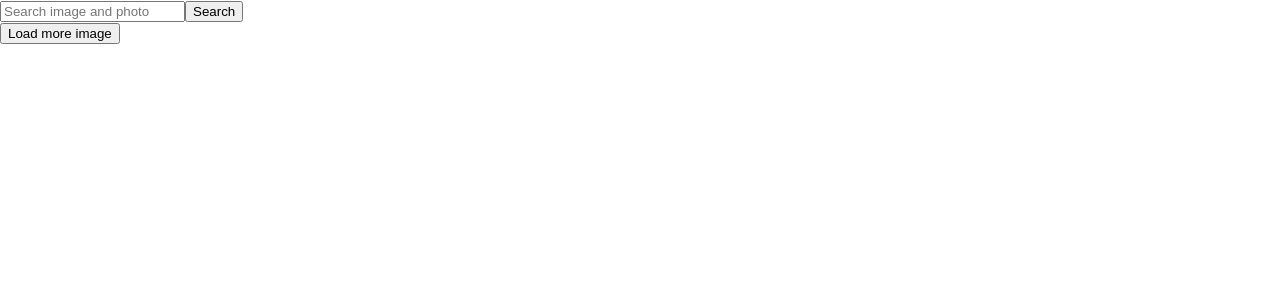
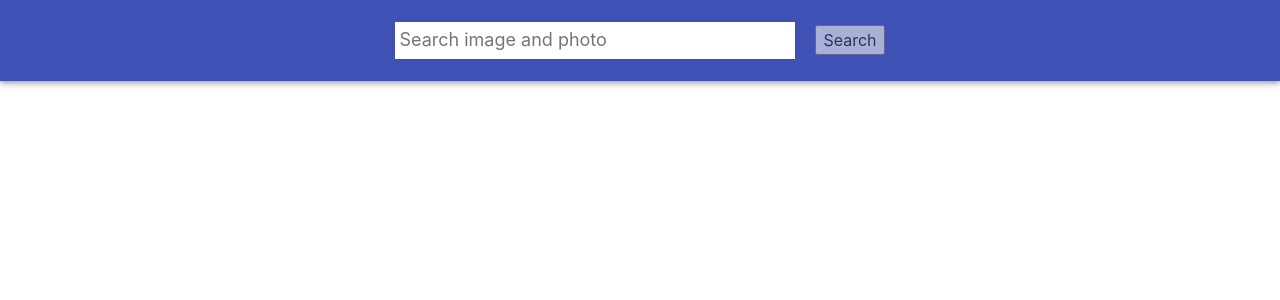
Before and after one commit to AnastasiiaZastup/goit-react-hw-03-image-finder, a React (Create React App) app: page / in a window 1280 px wide. Shown: the top 300 px of the page. Built offline with nearby package versions, Linux system fonts and the light colour scheme.

Commit message:
my commit

```diff
--- a/package.json
+++ b/package.json
@@ -9,6 +9,7 @@
     "@testing-library/user-event": "^13.5.0",
     "axios": "^1.6.2",
     "formik": "^2.4.5",
+    "modern-normalize": "^2.0.0",
     "react": "^18.1.0",
     "react-dom": "^18.1.0",
     "react-hot-toast": "^2.4.1",
--- a/src/components/App.jsx
+++ b/src/components/App.jsx
@@ -66,14 +66,19 @@ export class App extends Component {
   };
 
   render() {
-    const { images, isLoading } = this.state;
+    const { images, isLoading, allPage, page } = this.state;
     const galleryImage = images.length !== 0;
     return (
-      <div>
+      <div className='App'>
         <Searchbar onSubmit={this.handleSubmit} />
 
         {galleryImage && <ImageGallery images={images} />}
-        <Button onClick={this.handleLoadMore} />
+        {galleryImage && (
+          page<allPage
+          ? <Button onClick={this.handleLoadMore} />
+          : <p className='mess'>Opps!</p>
+        )}
+
         {isLoading && <Loader />}
         <Toaster />
       </div>
--- a/src/components/Button/Button.js
+++ b/src/components/Button/Button.js
@@ -1,3 +1,3 @@
 export const Button = ({ onClick }) => {
-  return <button onClick={onClick}>Load more image</button>;
+  return <button className="Button" onClick={onClick}>Load more image</button>;
 };
--- a/src/components/ImageGallery/ImageGallery.js
+++ b/src/components/ImageGallery/ImageGallery.js
@@ -3,7 +3,7 @@ import { ImageGalleryItem } from '../ImageGalleryItem/ImageGalleryItem';
 
 export const ImageGallery = ({ images }) => {
   return (
-    <ul>
+    <ul className='ImageGallery'>
       {images.map(item => {
         const {id, webformatURL, largeImageURL, tags} = item;
         return (
--- a/src/components/ImageGalleryItem/ImageGalleryItem.js
+++ b/src/components/ImageGalleryItem/ImageGalleryItem.js
@@ -25,8 +25,8 @@ export class ImageGalleryItem extends Component {
 
     return (
       <div>
-        <li onClick={this.openModal}>
-          <img src={image} alt= {tags} />
+        <li className='ImageGalleryItem' onClick={this.openModal}>
+          <img className = "ImageGalleryItem-image" src={image} alt= {tags} />
         </li>
         {modalIsOpen && (
           <CustomModal isOpen={modalIsOpen} onClose={this.closeModal} largeImg = {largeImage} tags = {tags} />
--- a/src/components/Loader/Loader.js
+++ b/src/components/Loader/Loader.js
@@ -1,7 +1,9 @@
 import { Vortex } from 'react-loader-spinner';
 export const Loader = () => {
   return (
+    <div className='Loader'>
     <Vortex
+    className = "loaders"
       visible={true}
       height="80"
       width="80"
@@ -10,5 +12,6 @@ export const Loader = () => {
       wrapperClass="vortex-wrapper"
       colors={['red', 'green', 'blue', 'yellow', 'orange', 'purple']}
     />
+    </div>
   );
 };
--- a/src/components/Searchbar/Searchbar.js
+++ b/src/components/Searchbar/Searchbar.js
@@ -12,14 +12,15 @@ export const Searchbar = ({ onSubmit }) => {
           onSubmit(values);
         }}
       >
-        <Form>
+        <Form className='SearchForm'>
           <div>
             <Field
+            className = "SearchForm-input"
               type="text"
               name="query"
               placeholder="Search image and photo"
             />
-            <button type="submit">Search</button>
+            <button className='SearchForm-button' type="submit">Search</button>
           </div>
         </Form>
       </Formik>
--- a/src/index.js
+++ b/src/index.js
@@ -1,7 +1,8 @@
 import React from 'react';
 import ReactDOM from 'react-dom/client';
 import { App } from 'components/App';
-import './index.css';
+import './styles.css';
+import 'modern-normalize';
 
 ReactDOM.createRoot(document.getElementById('root')).render(
   <React.StrictMode>
--- /dev/null
+++ b/src/styles.css
@@ -0,0 +1,241 @@
+html {
+  box-sizing: border-box;
+  width: 100vw;
+  overflow-x: hidden;
+}
+
+*,
+*::before,
+*::after {
+  box-sizing: inherit;
+}
+
+body {
+  margin: 0;
+  font-family: -apple-system, BlinkMacSystemFont, 'Segoe UI', Roboto,
+    Oxygen-Sans, Ubuntu, Cantarell, 'Helvetica Neue', sans-serif;
+  color: #212121;
+  background-color: #fff;
+  -webkit-font-smoothing: antialiased;
+  -moz-osx-font-smoothing: grayscale;
+}
+
+img {
+  display: block;
+  max-width: 100%;
+  height: auto;
+}
+
+/*
+ * Стили компонента App
+ */
+.App {
+  display: grid;
+  grid-template-columns: 1fr;
+  grid-gap: 16px;
+  padding-bottom: 24px;
+}
+
+/*
+ * Стили компонента Searchbar
+ */
+.Searchbar {
+  top: 0;
+  left: 0;
+  position: sticky;
+  z-index: 1100;
+  display: flex;
+  justify-content: center;
+  align-items: center;
+  min-height: 64px;
+  padding-right: 24px;
+  padding-left: 24px;
+  padding-top: 12px;
+  padding-bottom: 12px;
+  color: #fff;
+  background-color: #3f51b5;
+  box-shadow: 0px 2px 4px -1px rgba(0, 0, 0, 0.2),
+    0px 4px 5px 0px rgba(0, 0, 0, 0.14), 0px 1px 10px 0px rgba(0, 0, 0, 0.12);
+}
+
+/*
+ * Стили компонента SearchForm
+ */
+.SearchForm {
+  top: 0;
+  left: 0;
+  position: sticky;
+  z-index: 1100;
+  display: flex;
+  justify-content: center;
+  align-items: center;
+  min-height: 64px;
+  padding-right: 24px;
+  padding-left: 24px;
+  padding-top: 12px;
+  padding-bottom: 12px;
+  color: #fff;
+  background-color: #3f51b5;
+  box-shadow: 0px 2px 4px -1px rgba(0, 0, 0, 0.2),
+    0px 4px 5px 0px rgba(0, 0, 0, 0.14), 0px 1px 10px 0px rgba(0, 0, 0, 0.12);
+}
+
+.SearchForm-button {
+  display: inline-block;
+  opacity: 0.6;
+  transition: opacity 250ms cubic-bezier(0.4, 0, 0.2, 1);
+  cursor: pointer;
+  outline: none;
+  margin-left: 20px;
+  color: #212121;
+  height: 30px;
+}
+
+.SearchForm-button:hover {
+  opacity: 1;
+}
+
+.SearchForm-button-label {
+  position: absolute;
+  width: 1px;
+  height: 1px;
+  padding: 0;
+  overflow: hidden;
+  clip: rect(0, 0, 0, 0);
+  white-space: nowrap;
+  clip-path: inset(50%);
+  border: 0;
+}
+
+.SearchForm-input {
+  display: inline-block;
+  width: 400px;
+  font: inherit;
+  font-size: 15px;
+  border: none;
+  outline: none;
+  padding-left: 4px;
+  padding-right: 4px;
+  padding-top: 10px;
+  padding-bottom: 10px;
+  margin-top: 10px;
+  margin-bottom: 10px;
+}
+
+.SearchForm-input::placeholder {
+  font: inherit;
+  font-size: 18px;
+}
+
+/*
+ * Стили компонента ImageGallery
+ */
+.ImageGallery {
+  display: grid;
+  max-width: calc(100vw - 48px);
+  grid-template-columns: repeat(auto-fill, minmax(320px, 1fr));
+  grid-gap: 16px;
+  margin-top: 0;
+  margin-bottom: 0;
+  padding: 0;
+  list-style: none;
+  margin-left: auto;
+  margin-right: auto;
+}
+
+/*
+ * Стили компонента ImageGalleryItem
+ */
+.ImageGalleryItem {
+  border-radius: 2px;
+  box-shadow: 0px 1px 3px 0px rgba(0, 0, 0, 0.2),
+    0px 1px 1px 0px rgba(0, 0, 0, 0.14), 0px 2px 1px -1px rgba(0, 0, 0, 0.12);
+}
+
+.ImageGalleryItem-image {
+  width: 100%;
+  height: 260px;
+  object-fit: cover;
+  transition: transform 250ms cubic-bezier(0.4, 0, 0.2, 1);
+}
+
+.ImageGalleryItem-image:hover {
+  transform: scale(1.03);
+  cursor: zoom-in;
+}
+
+/*
+ * Стили компонента Modal
+ */
+
+.Overlay {
+  position: fixed;
+  top: 0;
+  left: 0;
+  width: 100vw;
+  height: 100vh;
+  display: flex;
+  justify-content: center;
+  align-items: center;
+  z-index: 1200;
+}
+
+.Modal {
+  max-width: calc(100vw - 48px);
+  max-height: calc(100vh - 24px);
+  position: absolute;
+  top: 50%;
+  left: 50%;
+  right: auto;
+  bottom: auto;
+  margin-right: -50%;
+  transform: translate(-50%, -50%);
+}
+
+/*
+* Стили компонента Buton (Load more)
+*/
+.Button {
+  padding: 8px 16px;
+  border-radius: 2px;
+  background-color: #3f51b5;
+  transition: all 250ms cubic-bezier(0.4, 0, 0.2, 1);
+  text-align: center;
+  display: inline-block;
+  color: #fff;
+  border: 0;
+  text-decoration: none;
+  cursor: pointer;
+  font-family: inherit;
+  font-size: 18px;
+  line-height: 24px;
+  font-style: normal;
+  font-weight: 500;
+  min-width: 180px;
+  box-shadow: 0px 3px 1px -2px rgba(0, 0, 0, 0.2),
+    0px 2px 2px 0px rgba(0, 0, 0, 0.14), 0px 1px 5px 0px rgba(0, 0, 0, 0.12);
+}
+
+.Button:hover,
+.Button:focus {
+  background-color: #303f9f;
+}
+
+.Loader{
+  position: fixed;
+    top: 0;
+    left: 0;
+    display: flex;
+    justify-content: center;
+    align-items: center;
+    width: 100vw;
+    height: 100vh;
+}
+
+.loaders {
+  z-index: 1200;
+}
+
+.mess {
+  text-align: center;
+}
```
Also changed, not shown: 1 other file (tests, documents, lock files or other folders).
